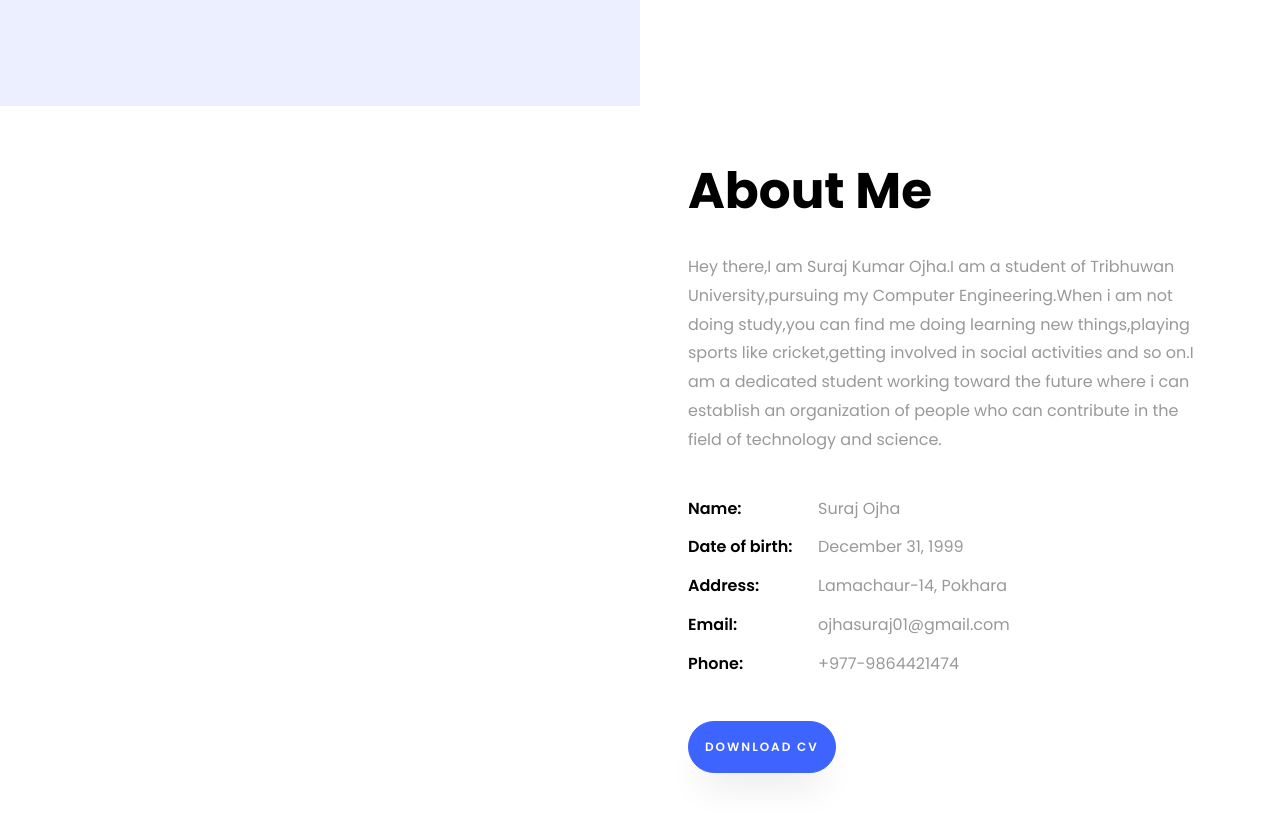
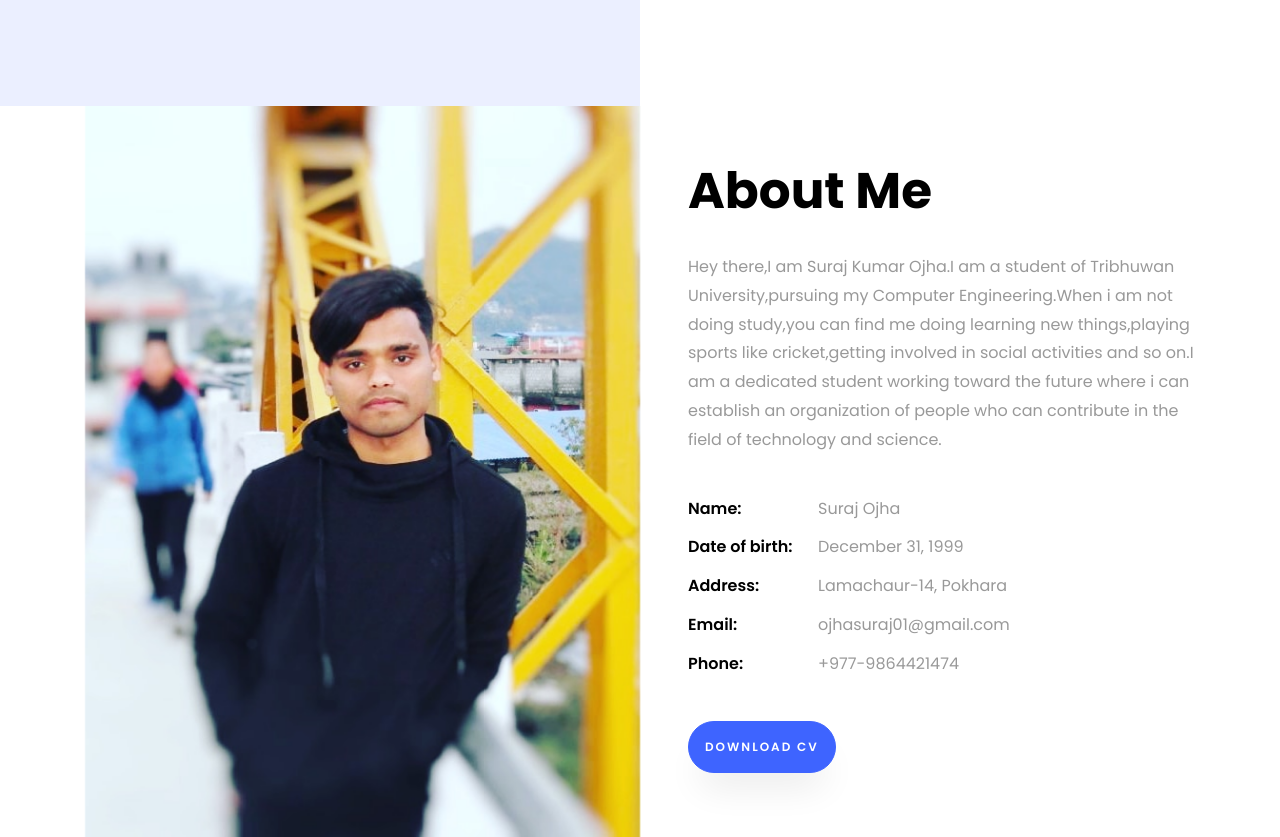
Before and after one commit to imojha/personalsite, a website with bundled scripts: page index.html in a window 1280 px wide. Shown: the part 694-1531 px from the top of the page. Built offline with nearby package versions, Linux system fonts and the light colour scheme; files whose address does not match are found by name; a web font is replaced by a local one.

Commit message:
fixed image issue

```diff
--- a/index.html
+++ b/index.html
@@ -76,7 +76,7 @@
     			<div class="col-md-6 col-lg-6 d-flex">
     				<div class="img-about img d-flex align-items-stretch">
     					<div class="overlay"></div>
-	    				<div class="img d-flex align-self-stretch align-items-center" style="background-image:url(images/my_pic.jpg);">
+	    				<div class="img d-flex align-self-stretch align-items-center" style="background-image:url(images/my-pic.jpg);">
 	    				</div>
     				</div>
     			</div>
```
